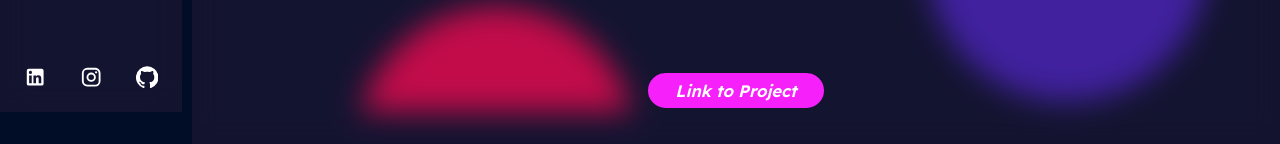
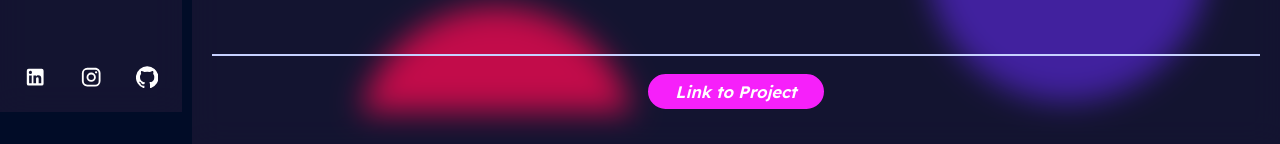
Before and after one commit to amedra13/Web-Portfolio, a React (Create React App) app: page /work/nobu in a window 1280 px wide. Shown: the part 688-832 px from the top of the page. Built offline with nearby package versions, Linux system fonts and the light colour scheme.

Commit message:
minor style change

```diff
--- a/src/styles/Project.scss
+++ b/src/styles/Project.scss
@@ -48,6 +48,7 @@
 }
 
 .project__link {
+	border-top: 2px solid $main-titleColor;
 	display: flex;
 	justify-content: center;
 	align-items: center;
--- a/src/styles/Work.scss
+++ b/src/styles/Work.scss
@@ -86,6 +86,7 @@
 			height: 100%;
 		}
 	}
+
 	.buttons {
 		display: flex;
 		justify-content: space-evenly;
```
